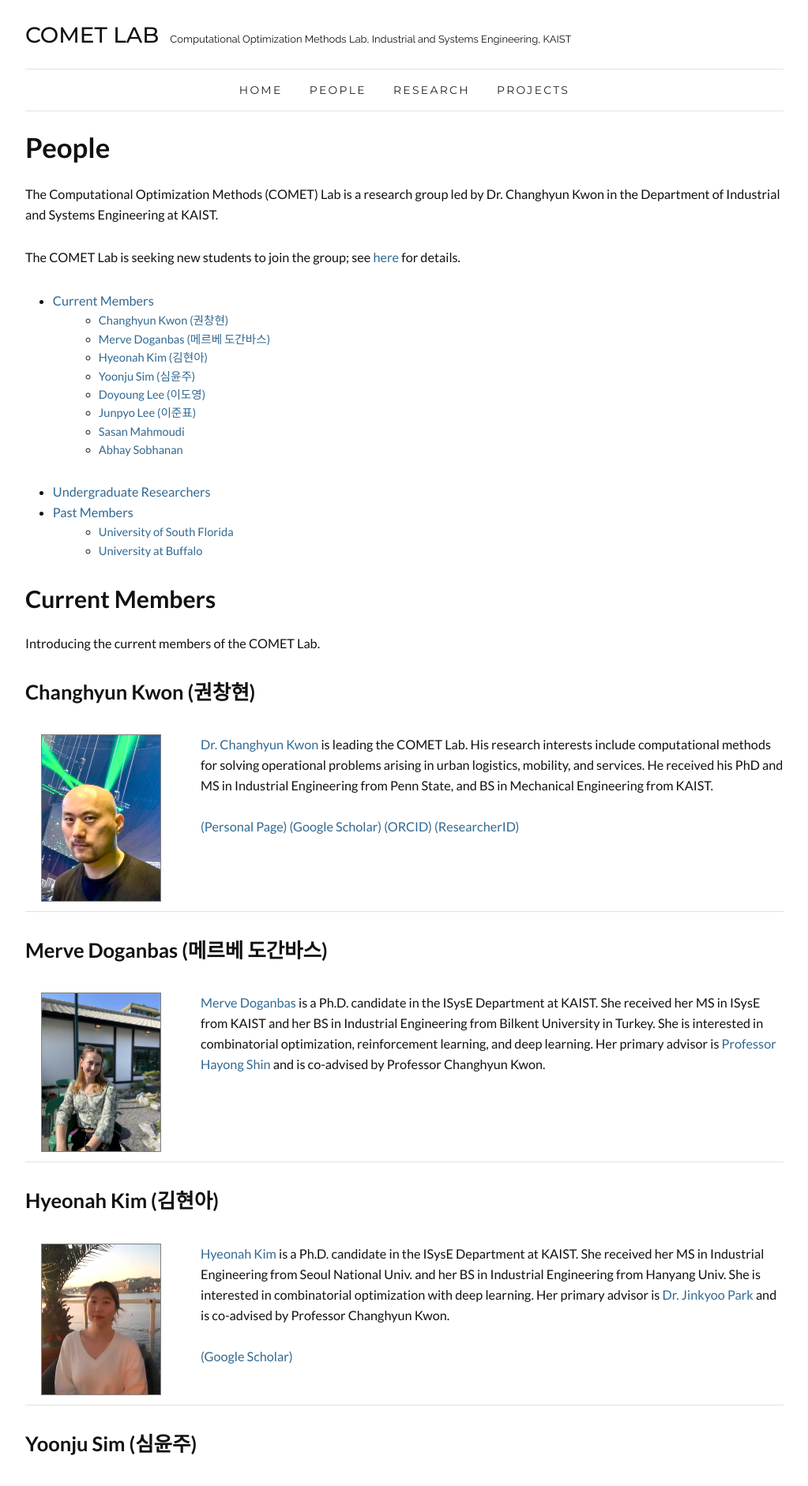
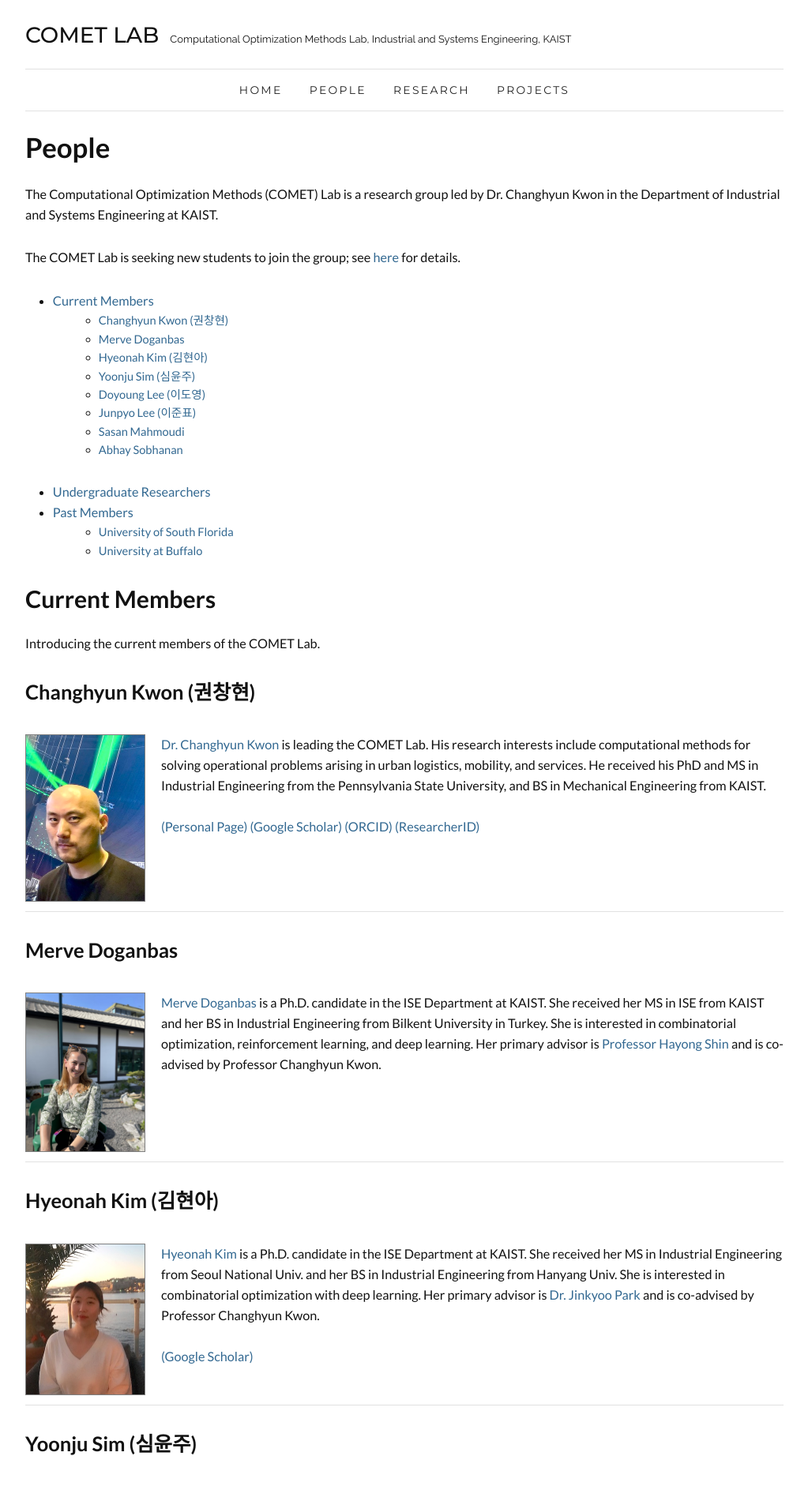
Before and after one commit to kaist-comet/kaist-comet.github.io, a Jekyll site: the page built from people/people.md, in a window 1280 px wide. Shown: the top 1882 px of the page at 79% size, without its empty margins (128-1151 px from the left). Built offline with Jekyll 4.4.1, drawn with Linux system fonts in a browser that asks for light colours; some web fonts are replaced; comment, search, counter and statistics services are not loaded; some of the changed text lies outside the part shown.

Commit message:
people update

```diff
--- a/css/skeleton.css
+++ b/css/skeleton.css
@@ -459,6 +459,20 @@ hr {
 }
 
 
+img.profile {
+  width: 150px;
+  float: left;
+  text-align: left;
+  margin-right: 20px;
+  border: 1px gray solid;
+}
+
+@media (max-width: 600px) {
+  img.profile {
+    width: 100px;
+  }
+}
+
 /* Clearing
 –––––––––––––––––––––––––––––––––––––––––––––––––– */
 
--- a/people/people.md
+++ b/people/people.md
@@ -22,53 +22,47 @@ Introducing the current members of the COMET Lab.
 
 ### Changhyun Kwon (권창현)
 
-| <img src="/people/images/kwon3.jpg" width="150" align="left" hspace="20" style="border: 1px gray solid;"/> | [Dr. Changhyun Kwon](https://www.linkedin.com/in/chkwon) is leading the COMET Lab. His research interests include computational methods for solving operational problems arising in urban logistics, mobility, and services. He received his PhD and MS in Industrial Engineering from Penn State, and BS in Mechanical Engineering from KAIST. <br><br> [(Personal Page)](https://www.chkwon.net) [(Google Scholar)](http://scholar.google.com/citations?hl=en&amp;user=HFiBSkgAAAAJ&amp;view_op=list_works&amp;sortby=pubdate) [(ORCID)](https://orcid.org/0000-0001-8455-6396) [(ResearcherID)](https://publons.com/researcher/AAP-9677-2020/) |
+| <img src="/people/images/kwon3.jpg" class="profile" /> [Dr. Changhyun Kwon](https://www.linkedin.com/in/chkwon) is leading the COMET Lab. His research interests include computational methods for solving operational problems arising in urban logistics, mobility, and services. He received his PhD and MS in Industrial Engineering from the Pennsylvania State University, and BS in Mechanical Engineering from KAIST. <br><br> [(Personal Page)](https://www.chkwon.net) [(Google Scholar)](http://scholar.google.com/citations?hl=en&amp;user=HFiBSkgAAAAJ&amp;view_op=list_works&amp;sortby=pubdate) [(ORCID)](https://orcid.org/0000-0001-8455-6396) [(ResearcherID)](https://publons.com/researcher/AAP-9677-2020/) |
 
 
-### Merve Doganbas (메르베 도간바스)
+### Merve Doganbas
 
-| <img src="/people/images/merve.jpg" width="150" align="left" hspace="20" style="border: 1px gray solid;" /> | [Merve Doganbas](https://www.linkedin.com/in/mervedoganbas/) is a Ph.D. candidate in the ISysE Department at KAIST. She received her MS in ISysE from KAIST and her BS in Industrial Engineering from Bilkent University in Turkey. She is interested in combinatorial optimization, reinforcement learning, and deep learning. Her primary advisor is [Professor Hayong Shin](http://sal.kaist.ac.kr/?page_id=19) and is co-advised by Professor Changhyun Kwon. |
+| <img src="/people/images/merve.jpg" class="profile" /> [Merve Doganbas](https://www.linkedin.com/in/mervedoganbas/) is a Ph.D. candidate in the ISE Department at KAIST. She received her MS in ISE from KAIST and her BS in Industrial Engineering from Bilkent University in Turkey. She is interested in combinatorial optimization, reinforcement learning, and deep learning. Her primary advisor is [Professor Hayong Shin](http://sal.kaist.ac.kr/?page_id=19) and is co-advised by Professor Changhyun Kwon. |
 
 
 ### Hyeonah Kim (김현아)
 
-| <img src="/people/images/hyeonah_kim.jpg" width="150" align="left" hspace="20" style="border: 1px gray solid;" /> | [Hyeonah Kim](https://www.linkedin.com/in/hyeonah-kimm/) is a Ph.D. candidate in the ISysE Department at KAIST. She received her MS in Industrial Engineering from Seoul National Univ. and her BS in Industrial Engineering from Hanyang Univ. She is interested in combinatorial optimization with deep learning. Her primary advisor is [Dr. Jinkyoo Park](http://silab.kaist.ac.kr/our-team/) and is co-advised by Professor Changhyun Kwon. <br><br> [(Google Scholar)](https://scholar.google.com/citations?user=TYYYjckAAAAJ&hl=en)|
+| <img src="/people/images/hyeonah_kim.jpg" class="profile" /> [Hyeonah Kim](https://www.linkedin.com/in/hyeonah-kimm/) is a Ph.D. candidate in the ISE Department at KAIST. She received her MS in Industrial Engineering from Seoul National Univ. and her BS in Industrial Engineering from Hanyang Univ. She is interested in combinatorial optimization with deep learning. Her primary advisor is [Dr. Jinkyoo Park](http://silab.kaist.ac.kr/our-team/) and is co-advised by Professor Changhyun Kwon. <br><br> [(Google Scholar)](https://scholar.google.com/citations?user=TYYYjckAAAAJ&hl=en)|
 
 
 ### Yoonju Sim (심윤주)
 
-| <img src="/people/images/yoonju_sim.jpg" width="150" align="left" hspace="20" style="border: 1px gray solid;" /> | [Yoonju Sim](https://www.linkedin.com/in/yoonju-sim/) is a master's student in the ISysE Department at KAIST. She received a BS degree in Industrial Engineering from Korea University. Her current research interests include optimization, machine learning, and reinforcement learning. |
+| <img src="/people/images/yoonju_sim.jpg" class="profile" /> [Yoonju Sim](https://www.linkedin.com/in/yoonju-sim/) is a master's student in the ISE Department at KAIST. She received a BS degree in Industrial Engineering from Korea University. Her current research interests include optimization, machine learning, and reinforcement learning. |
 
 
 ### Doyoung Lee (이도영)
 
-| <img src="/people/images/doyoung_lee.jpg" width="150" align="left" hspace="20" style="border: 1px gray solid;" /> |  [Doyoung Lee](https://www.linkedin.com/in/doyoung-lee-a915b01a4/) is a master's student in the ISysE Department at KAIST. He received a BS degree in Industrial Engineering from KyungHee University. His current research interests include the optimization of transportation networks utilizing exact and robust & heuristic methods, as well as reinforcement learning techniques. |
+| <img src="/people/images/doyoung_lee.jpg" class="profile" />  [Doyoung Lee](https://www.linkedin.com/in/doyoung-lee-a915b01a4/) is a master's student in the ISE Department at KAIST. He received a BS degree in Industrial Engineering from KyungHee University. His current research interests include the optimization of transportation networks utilizing exact and robust & heuristic methods, as well as reinforcement learning techniques. |
 
 
 ### Junpyo Lee (이준표)
 
-| <img src="/people/images/junpyo_lee.jpg" width="150" align="left" hspace="20" style="border: 1px gray solid;" /> | [Junpyo Lee](https://www.linkedin.com/in/junpyo-lee-007984286/) is a master's student in the ISysE Department at KAIST. He obtained a bachelor's degree in industrial engineering at Hanyang University in 2023. His current research interests include optimization and risk management of transportation networks. |
-
-
-
-
-
+| <img src="/people/images/junpyo_lee.jpg" class="profile" /> [Junpyo Lee](https://www.linkedin.com/in/junpyo-lee-007984286/) is a master's student in the ISE Department at KAIST. He obtained a bachelor's degree in industrial engineering at Hanyang University in 2023. His current research interests include optimization and risk management of transportation networks. |
 
 
 ### Sasan Mahmoudi
 
-| <img src="/people/images/sasan.jpg" width="150" height="200" align="left" hspace="20" style="border: 1px gray solid;" /> | [Sasan Mahmoudi](https://www.linkedin.com/in/sasan-mahmoudinazlou-5a58591b3/) is a doctoral student in the IMSE Department at USF. He earned a Bachelor of Science in Industrial Engineering from Sharif University of Technology, Iran in 2011 and a Master of Science in Industrial Engineering from the same institution in 2014. His current research interests include the optimization of transportation networks utilizing exact and heuristic methods, as well as Machine Learning (ML) techniques such as Reinforcement Learning. His primary advisor is [Dr. Hadi Gard](http://www.eng.usf.edu/~hcharkhgard/index.html). |
-
+| <img src="/people/images/sasan.jpg" class="profile" /> [Sasan Mahmoudi](https://www.linkedin.com/in/sasan-mahmoudinazlou-5a58591b3/) is a doctoral student in the IMSE Department at USF. He earned a Bachelor of Science in Industrial Engineering from Sharif University of Technology, Iran in 2011 and a Master of Science in Industrial Engineering from the same institution in 2014. His current research interests include the optimization of transportation networks utilizing exact and heuristic methods, as well as Machine Learning (ML) techniques such as Reinforcement Learning. His primary advisor is [Dr. Hadi Gard](http://www.eng.usf.edu/~hcharkhgard/index.html). |
 
 
 ### Abhay Sobhanan
 
-| <img src="/people/images/abhay.jpg" width="150" height="200" align="left" hspace="20" style="border: 1px gray solid;" /> | [Abhay Sobhanan](http://www.linkedin.com/in/abhaysobhanan) is a PhD student at the IMSE Department, USF. He received his BS-MS dual degree in Mathematics from National Institute of Technology Agartala, India in 2019. His current research interests include optimization of transportation networks using exact and heuristic methods. His primary advisor is [Dr. Hadi Gard](http://www.eng.usf.edu/~hcharkhgard/index.html). |
+| <img src="/people/images/abhay.jpg" class="profile" /> [Abhay Sobhanan](http://www.linkedin.com/in/abhaysobhanan) is a PhD student at the IMSE Department, USF. He received his BS-MS dual degree in Mathematics from National Institute of Technology Agartala, India in 2019. His current research interests include optimization of transportation networks using exact and heuristic methods. His primary advisor is [Dr. Hadi Gard](http://www.eng.usf.edu/~hcharkhgard/index.html). |
 
 
 ## Undergraduate Researchers
-- 안병준, KAIST ISE, 2023 Winter, Topics: the pickup-and-delivery problem, dynamic programming
-- 한상일, POSTECH IME, 2023 Winter, Topics: rounded capacity inequalities, simulated annealing
+- [ByeongJun An (안병준)](https://www.linkedin.com/in/병준-안-2571132a6/), KAIST ISE, 2023 Winter, Topics: the pickup-and-delivery problem, dynamic programming
+- [Sangil Han (한상일)](https://www.linkedin.com/in/sangil-han-2879b4222/), POSTECH IME, 2023 Winter, Topics: rounded capacity inequalities, simulated annealing
 
 
 ## Past Members
```
